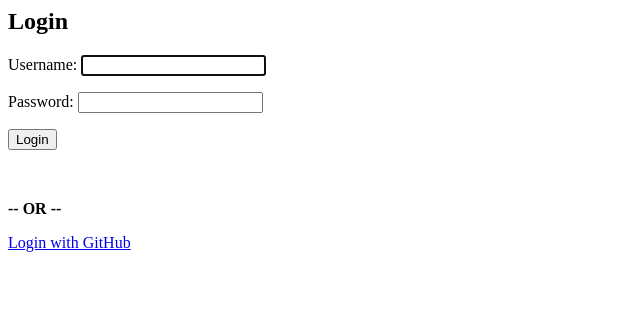
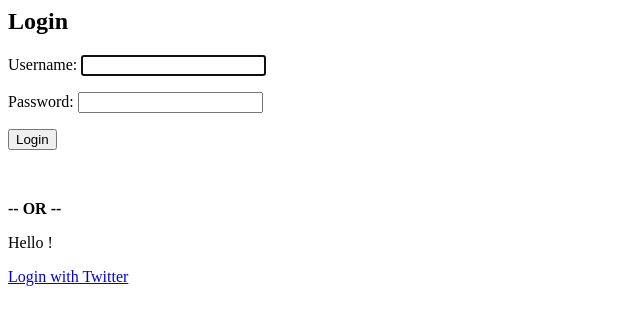
Before and after one commit to skittle456/trend_rmd, a Django app: page /login/ in a window 1280 px wide. Shown: the top 325 px of the page, without its empty margins (0-640 px from the left). Run offline with Django 3.2, Linux system fonts and the light colour scheme.

Commit message:
login with twitter

```diff
--- a/templates/registration/login.html
+++ b/templates/registration/login.html
@@ -7,5 +7,6 @@
   </form>
   <br>
   <p><strong>-- OR --</strong></p>
-  <a href="{% url 'social:begin' 'github' %}">Login with GitHub</a><br>
+  <p>Hello {{ user.username }}!</p>
+  <a href="{% url 'social:begin' 'twitter' %}">Login with Twitter</a>
 {% endblock %}
```
